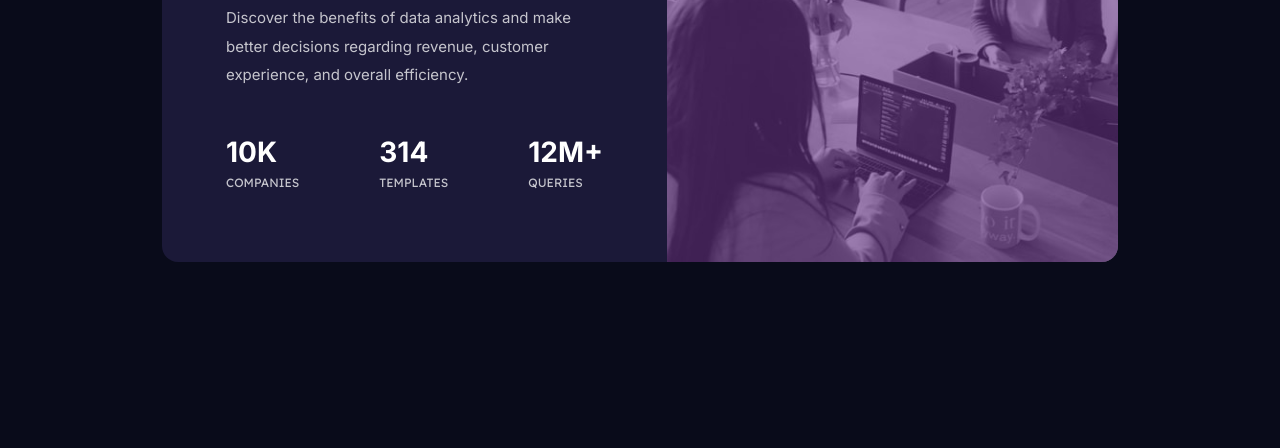
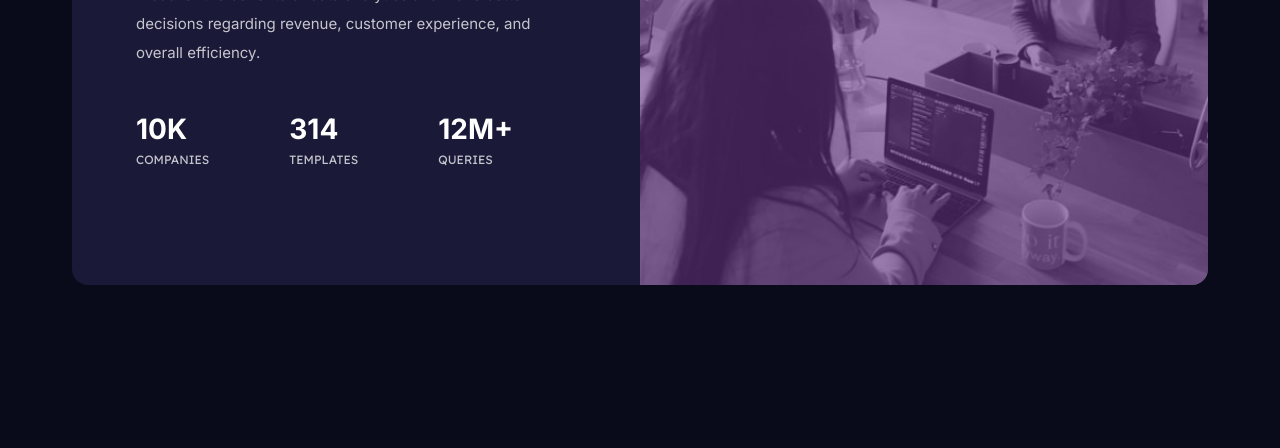
Before and after one commit to aguradev/Stats-preview-card-component---challange-hub, a plain HTML site: page index.html in a window 1280 px wide. Shown: the part 352-800 px from the top of the page. Drawn offline with Linux system fonts and the light colour scheme.

Commit message:
change tag & size container

```diff
--- a/css/style.css
+++ b/css/style.css
@@ -48,7 +48,7 @@ body{
 }
 
 .container{
-    max-width: 1020px;
+    max-width: 1200px;
     margin:0 auto;
 }
 
--- a/index.html
+++ b/index.html
@@ -19,8 +19,8 @@
 
     <!-- Card section -->
 
-    <div class="container">
-        <div class="card_stats">
+    <main class="container">
+        <section class="card_stats">
 
             <div class="card_data">
                 <h1 class="card_title">Get <span>Insight</span> that help your business grow.</h1>
@@ -50,8 +50,8 @@
                 <img src="assets/images/image-header-desktop.jpg" alt="image-card">
             </div>
 
-        </div>
-    </div>
+        </section>
+    </main>
 
 </body>
 
```
